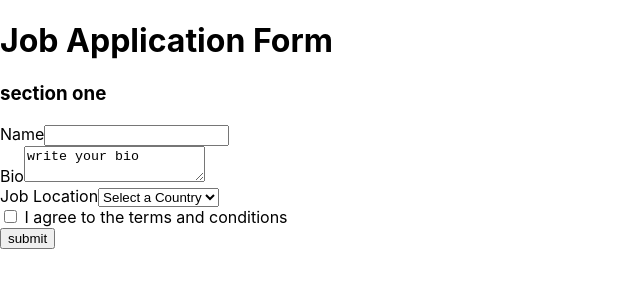
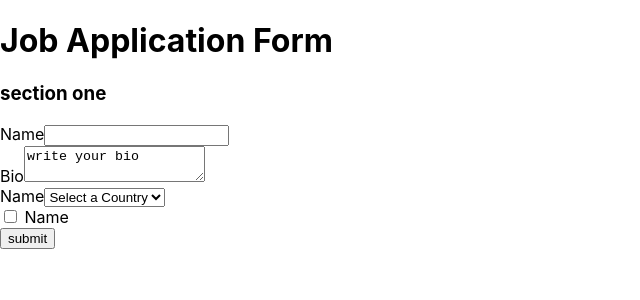
Before and after one commit to asar17/React-Testing-Libraray-Example, a React (Create React App) app: page / in a window 1280 px wide. Shown: the top 300 px of the page, without its empty margins (0-640 px from the left). Built offline with nearby package versions, Linux system fonts and the light colour scheme.

Commit message:
test app comp by getByLabelText with its option selector

```diff
--- a/src/components/application/application.tsx
+++ b/src/components/application/application.tsx
@@ -10,11 +10,13 @@ const Application = () =>{
                 <input type="text" id="name"/>
             </div>
             <div>
-                <label htmlFor="bio" >Bio</label>
+                <label htmlFor="bio">Bio</label>
                 <textarea id="bio" name="bio">write your bio</textarea>
             </div>
             <div>
-                <label htmlFor="job-location">Job Location</label>
+                {/* <label htmlFor="job-location">Job Location</label> */}
+                <label htmlFor="job-location">Name</label>
+
                 <select id="job-location">
                     <option value="">Select a Country</option>
                     <option value="US">United States</option>
@@ -25,7 +27,11 @@ const Application = () =>{
                 </select>
             </div>
             <div>
-                <input type="checkbox"/> I agree to the terms and conditions
+                <label>
+                  {/* <input type="checkbox" id="terms"/> I agree to the terms and conditions */}
+                  <input type="checkbox" id="terms"/> Name
+
+                </label>
             </div>
             <button>submit</button>
         </form>
```
Also changed, not shown: 1 other file (tests, documents, lock files or other folders).
